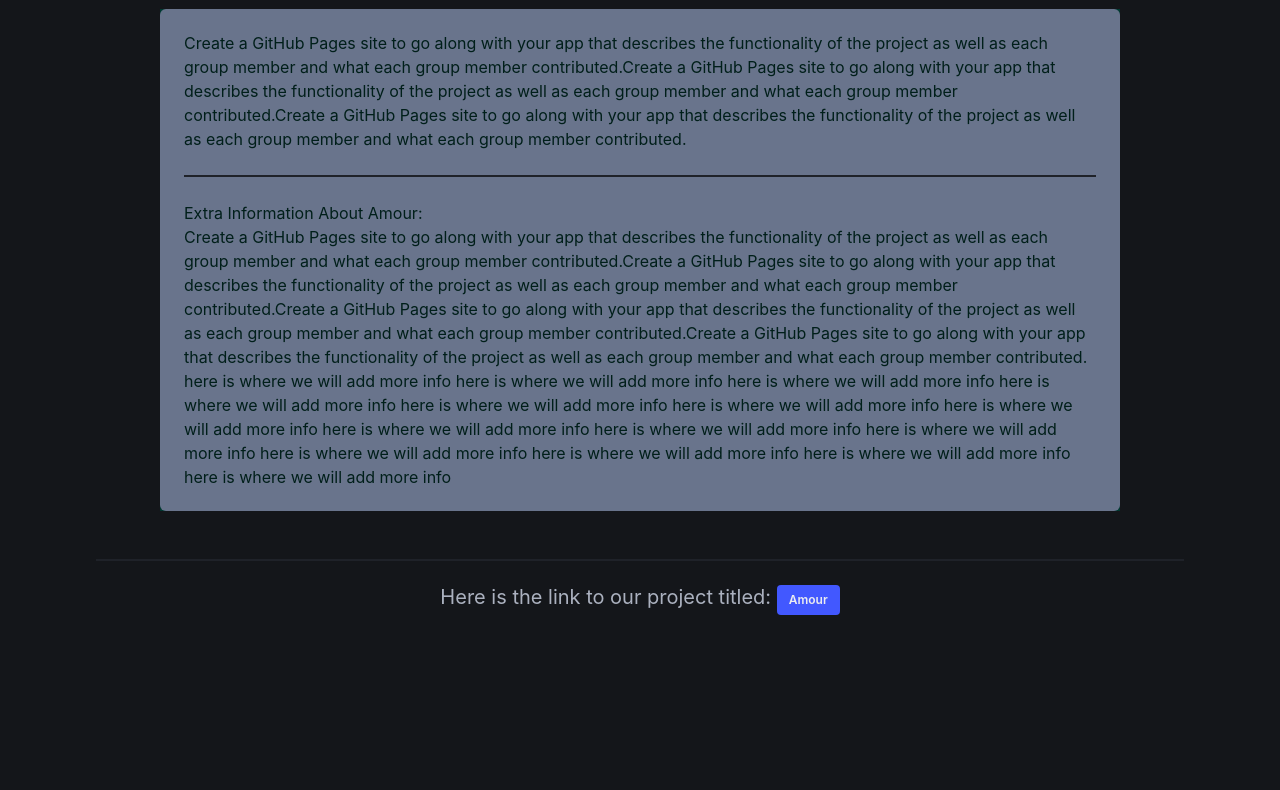
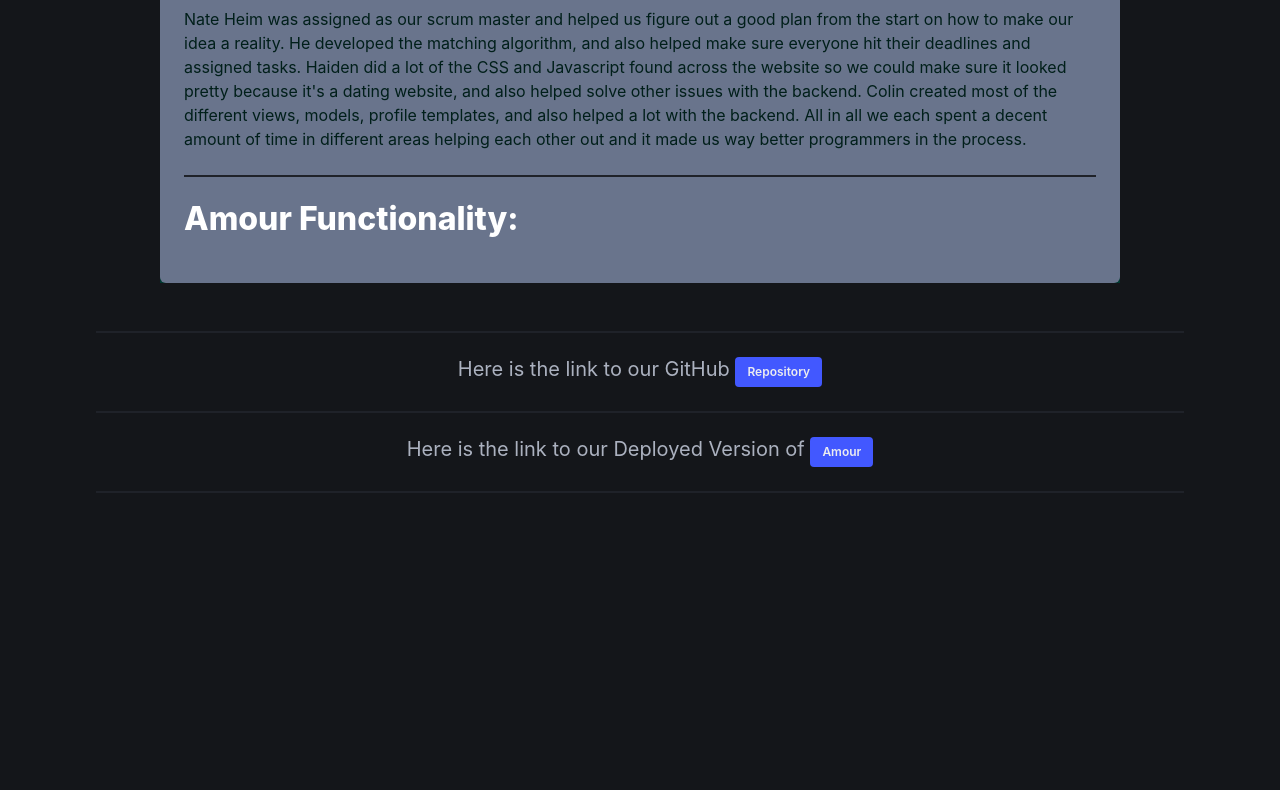
Before and after one commit to haidencramer/AmourPages, a plain HTML site: page index.html in a window 1280 px wide. Shown: the part 752-1542 px from the top of the page. Drawn offline with Linux system fonts and the light colour scheme.

Commit message:
Do i have a push for you colin and nate

```diff
--- a/index.html
+++ b/index.html
@@ -51,42 +51,28 @@
             <div class="hero-body">
               <p class="title">Haiden Cramer, Colin Conrad, and Nate Heim</p>
 
-              <p class="subtitle has-text-centered">This static site was created using GitHub Pages, and here you can find a link to our project!</p>
+              <p class="subtitle has-text-centered">This static site was created using GitHub Pages, and here you can find a link to a Dating Application That we Created!</p>
             </div>
           </section>
           <progress class="progress is-small is-info" max="100">60%</progress>
           <hr>
 
           <section class="section is-large">
-            <h1 class="title">The Way We Split Work Up: </h1>
-            <br>
+
             <div class="container has-background-primary-dark is-max-desktop">
                 <div class="container is-max-desktop">
                   <div class="notification is-primary has-background-grey">
+                    <h1 class="title" style="color:white;">The Way We Split Work Up: </h1>
                     <p>
-                        Create a GitHub Pages site to go along with your app that describes
-                        the functionality of the project as well as each group member and
-                        what each group member contributed.Create a GitHub Pages site to go along with your app that describes
-                        the functionality of the project as well as each group member and
-                        what each group member contributed.Create a GitHub Pages site to go along with your app that describes
-                        the functionality of the project as well as each group member and
-                        what each group member contributed.
+                        Nate Heim was assigned as our scrum master and helped us figure out a good plan from the start on how to make our idea a reality.
+                        He developed the matching algorithm, and also helped make sure everyone hit their deadlines and assigned tasks. Haiden did a lot of the CSS and Javascript
+                        found across the website so we could make sure it looked pretty because it's a dating website, and also helped solve other issues with the backend. Colin created most of the different views, models, profile templates, and also helped
+                        a lot with the backend. All in all we each spent a decent amount of time in different areas helping each other out and it made us way better programmers in the process.
                     </p>
                     <hr>
-                    <h5>Extra Information About Amour:</h5>
+                    <h1 class="title" style="color:white;">Amour Functionality: </h1>
                     <p>
-                        Create a GitHub Pages site to go along with your app that describes
-                        the functionality of the project as well as each group member and
-                        what each group member contributed.Create a GitHub Pages site to go along with your app that describes
-                        the functionality of the project as well as each group member and
-                        what each group member contributed.Create a GitHub Pages site to go along with your app that describes
-                        the functionality of the project as well as each group member and
-                        what each group member contributed.Create a GitHub Pages site to go along with your app that describes
-                        the functionality of the project as well as each group member and
-                        what each group member contributed.
-                        here is where we will add more info  here is where we will add more info here is where we will add more info  here is where we will add more info
-                        here is where we will add more info here is where we will add more info  here is where we will add more info  here is where we will add more info here is where we will add more info
-                        here is where we will add more info here is where we will add more info  here is where we will add more info here is where we will add more info here is where we will add more info
+
                     </p>
                   </div>
                 </div>
@@ -94,8 +80,15 @@
               <br>
               <hr>
             <h2 class="subtitle has-text-centered">
-              Here is the link to our project titled:  <button class="button is-link is-small"> <a href="https://github.com/Nate-Heim/Amour" target="_blank"> <strong class="">Amour</strong></a></button>
+              Here is the link to our GitHub <button class="button is-link is-small">
+                <a href="https://github.com/Nate-Heim/Amour" target="_blank"> <strong class="">Repository</strong></a></button>
             <br>
+            <hr>
+            </h2>
+            <h2 class="subtitle has-text-centered">
+              Here is the link to our Deployed Version of <button class="button is-link is-small"> <a href="" target="_blank"> <strong class="">Amour</strong></a></button>
+            <br>
+            <hr>
             </h2>
           </section>
 
```
Also changed, not shown: 1 other file.
